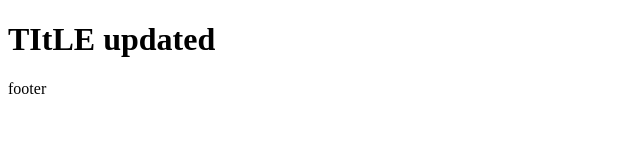
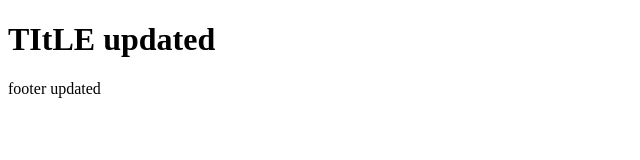
Before and after one commit to Shmaltsel/test1, a plain HTML site: page index.html in a window 1280 px wide. Shown: the full height of the page, 0-640 px from the left. Drawn offline with Linux system fonts and the light colour scheme.

Commit message:
updated footer

```diff
--- a/index.html
+++ b/index.html
@@ -9,6 +9,6 @@
     <h1>TItLE updated</h1>
     <header></header>
     <main></main>
-    <footer>footer</footer>
+    <footer>footer updated</footer>
 </body>
 </html>
```
